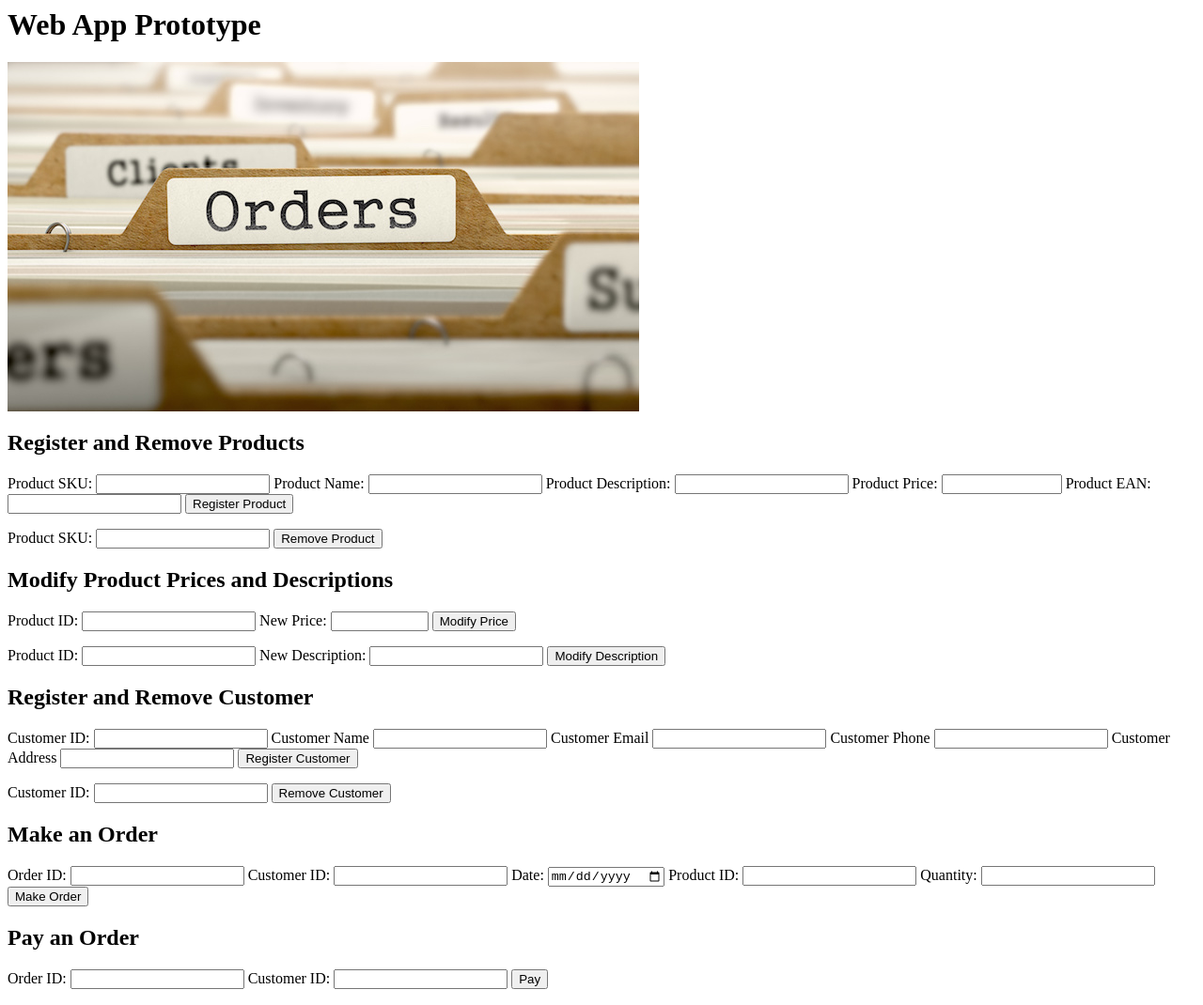
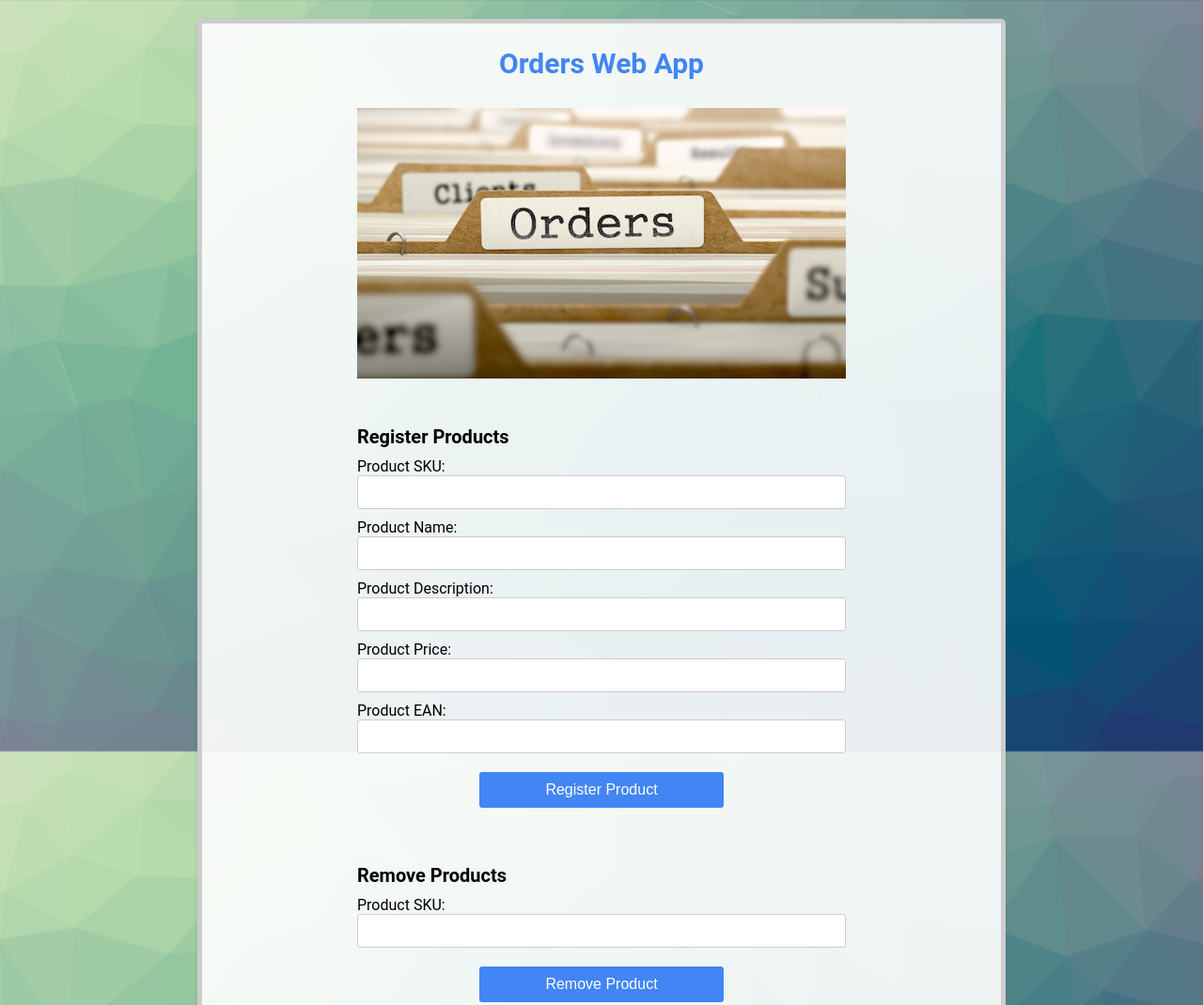
Before and after one commit to thomastabs/SQL-Database, a plain HTML site: page Project 3/web/index.HTML in a window 1280 px wide. Shown: the top 1070 px of the page at 94% size. Drawn offline with Linux system fonts and the light colour scheme.

Commit message:
web app completed

```diff
--- a/Project 3/web/index.HTML
+++ b/Project 3/web/index.HTML
@@ -1,13 +1,15 @@
 <html>
 <head>
   <title>Web App Prototype</title>
+  <link rel="stylesheet" type="text/css" href="style.css">
 </head>
 
 <body>
-  <h1>Web App Prototype</h1>
+<div class="container">
+  <h1>Orders Web App</h1>
   <img src="orders-post.jpg" alt="image">
 
-  <h2>Register and Remove Products</h2>
+  <h2>Register Products</h2>
   <form action="main.cgi" method="post">
      <label for="product_register_sku">Product SKU:</label>
      <input type="text" id="product_register_sku" name="product_register_sku" maxlength="25" title="Please enter a SKU code with a maximum of 25 characters" required>
@@ -22,13 +24,14 @@
      <input type="submit" value="Register Product">
   </form>
 
+  <h2>Remove Products</h2>
   <form action="main.cgi" method="post">
     <label for="product_remove_sku">Product SKU:</label>
     <input type="text" id="product_remove_sku" name="product_remove_sku" maxlength="25" title="Please enter a SKU code with a maximum of 25 characters" required>
     <input type="submit" value="Remove Product">
   </form>
 
-  <h2>Modify Product Prices and Descriptions</h2>
+  <h2>Modify Product Prices</h2>
   <form action="main.cgi" method="post">
     <label for="product_id_price">Product ID:</label>
     <input type="text" id="product_id_price" name="product_id_price" maxlength="25" title="Please enter a SKU code with a maximum of 25 characters" required>
@@ -37,6 +40,7 @@
     <input type="submit" value="Modify Price">
   </form>
 
+  <h2>Modify Product Descriptions</h2>
   <form action="main.cgi" method="post">
     <label for="product_id_description">Product ID:</label>
     <input type="text" id="product_id_description" name="product_id_description" maxlength="25" title="Please enter a SKU code with a maximum of 25 characters" required>
@@ -45,7 +49,7 @@
     <input type="submit" value="Modify Description">
   </form>
 
-  <h2>Register and Remove Customer</h2>
+  <h2>Register Customers</h2>
   <form action="main.cgi" method="post">
     <label for="customer_register_id">Customer ID:</label>
     <input type="number" id="customer_register_id" name="customer_register_id" title="Please enter a Customer ID" required>
@@ -60,6 +64,7 @@
     <input type="submit" value="Register Customer">
   </form>
 
+  <h2>Remove Customers</h2>
   <form action="main.cgi" method="post">
     <label for="customer_remove_id">Customer ID:</label>
     <input type="number" id="customer_remove_id" name="customer_remove_id" title="Please enter a Customer ID" required>
@@ -89,6 +94,6 @@
     <input type="number" id="customer_no" name="customer_no" title="Please enter a Customer ID" required>
     <input type="submit" value="Pay">
   </form>
-
+</div>
 </body>
 </html>
--- a/Project 3/web/style.css
+++ b/Project 3/web/style.css
@@ -0,0 +1,109 @@
+/* Global Styles */
+body {
+  font-family: "Roboto", Arial, sans-serif;
+  background: url("background.jpg") no-repeat center center fixed;
+  background-color: #f9f9f9;
+  margin: 0;
+  padding: 20px;
+  background-size: cover;
+}
+
+.container h1 {
+  color: #4285f4; /* Google blue color for the title */
+  text-align: center;
+  margin: 0;
+  margin-top: 60px
+  margin-bottom: 15px;
+  font-size: 30px;
+}
+
+.container h2 {
+  color: #000; /* Black color for subtitles */
+  margin-top: 50px;
+  margin-bottom: 30px;
+  font-size: 20px;
+  width: 65%; /* Adjust the title width to match the form width */
+  margin: 0 auto; /* Center the title horizontally */
+}
+
+.container form {
+  margin-bottom: 40px;
+  width: 65%; /* Reduce the form width by half */
+  margin: 0 auto; /* Center the form horizontally */
+}
+
+.container label {
+  display: block;
+  margin-top: 15px;
+  color: #000; /* Black color for labels */
+  font-size: 16px;
+}
+
+.container input[type="text"],
+.container input[type="number"],
+.container input[type="date"],
+.container input[type="email"],
+.container input[type="tel"] {
+  width: 100%;
+  padding: 8px;
+  border: 1px solid #ccc;
+  border-radius: 3px;
+  font-size: 16px;
+  transition: border-color 0.3s;
+}
+
+.container input[type="text"]:focus,
+.container input[type="number"]:focus,
+.container input[type="date"]:focus,
+.container input[type="email"]:focus,
+.container input[type="tel"]:focus {
+  border-color: #4285f4; /* Google blue color for input focus */
+  outline: none;
+}
+
+.container input[type="submit"] {
+  width: 50%; /* Reduce the button width by half */
+  padding: 10px;
+  background-color: #4285f4; /* Google blue color for the submit button */
+  color: #fff;
+  border: none;
+  border-radius: 3px;
+  cursor: pointer;
+  font-size: 16px;
+  display: block;
+  margin-top: 20px; /* Customize the top spacing as desired */
+  margin-bottom: 60px; /* Customize the bottom spacing as desired */
+  margin-left: auto; /* Center the button horizontally */
+  margin-right: auto; /* Center the button horizontally */
+  transition: background-color 0.3s;
+}
+
+.container input[type="submit"]:hover {
+  background-color: #3367d6; /* Darker blue color on hover */
+}
+
+.container img {
+  display: block;
+  margin: 0 auto;
+  max-width: 65%;
+  margin-top: 30px;
+  margin-bottom: 50px;
+}
+
+.container {
+  margin: 0 auto;
+  max-width: 800px;
+  padding: 25px;
+  background-color: #ffffffe6;
+  border-radius: 5px;
+  box-shadow: 0 2px 4px rgba(0, 0, 0, 0.1);
+  border: 5px solid #ccc;
+}
+
+.container label {
+  margin-top: 10px;
+}
+
+.container input[type="submit"] {
+  margin-top: 20px;
+}
```
Also changed, not shown: Project 3/web/background.jpg (added), 1 other file.
